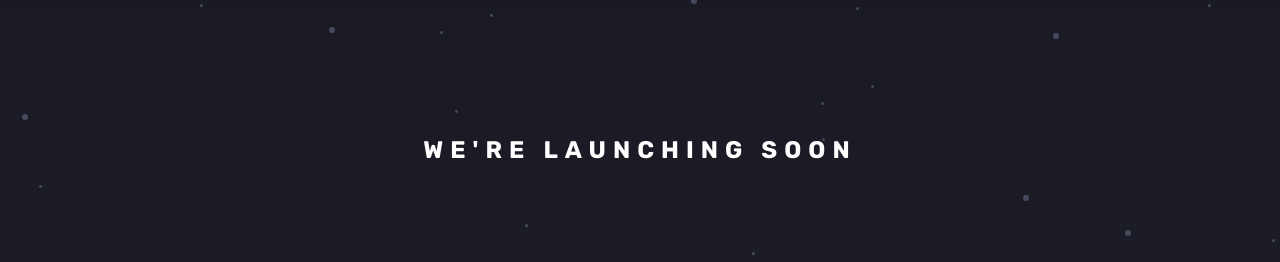
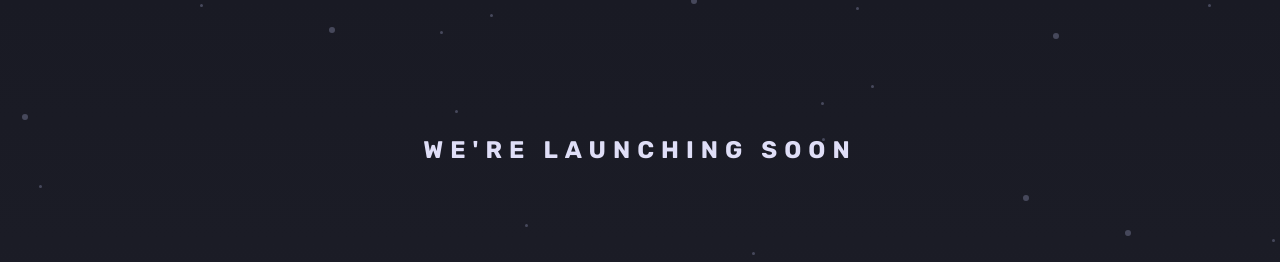
Before and after one commit to khoncharov/fm-launch-countdown-timer, a website built with Vite: page index.html in a window 1280 px wide. Shown: the top 262 px of the page. Built offline with nearby package versions, Linux system fonts and the light colour scheme.

Commit message:
fix: change white clr

```diff
--- a/src/styles/_variables.scss
+++ b/src/styles/_variables.scss
@@ -23,7 +23,7 @@ $height-footer: 19.7rem;
 $grayish-blue: #8486a9;
 $soft-red: #fb6087;
 
-$white: #ffffff;
+$white: #dfdef7;
 $greyish-blue: #343650;
 $very-dark-blue-1: #1e1f29;
 $very-dark-blue-2: #191a24; /* (mostly black) */
```
